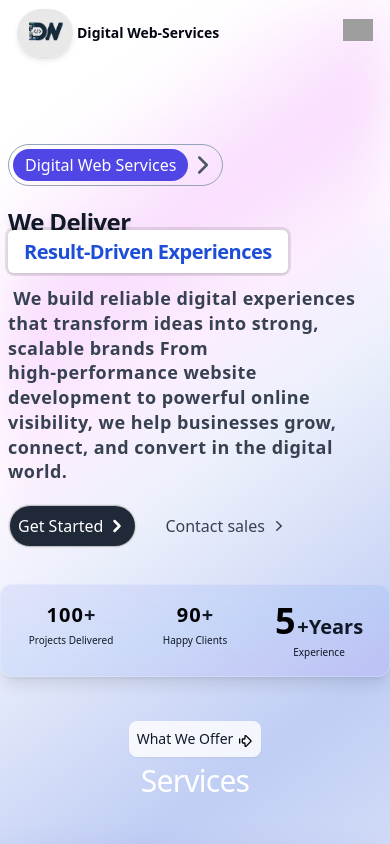
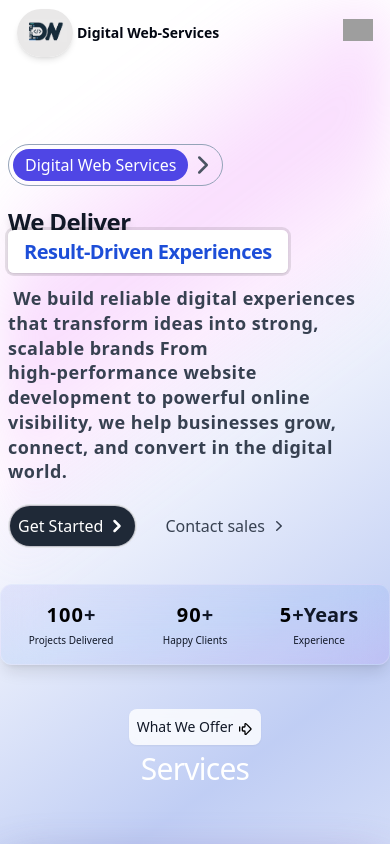
Before and after one commit to ashishkumardubey123/Digital-Web-services-, a Next.js app: page / in a window 390 px wide. Shown: the top 844 px of the page. Built offline with nearby package versions, Linux system fonts and the light colour scheme; grey boxes are pictures that could not be loaded.

Commit message:
feat: update font size for number ticker in StatsSection component

```diff
--- a/src/Components/StatsSection.tsx
+++ b/src/Components/StatsSection.tsx
@@ -76,7 +76,7 @@
           >
             <h3 className="text-xl sm:text-3xl font-bold text-gray-900">
 
-              <span className=" text-4xl">
+              <span className=" text-xl sm:text-4xl ">
                 <NumberTicker
       value={5}
 
```
